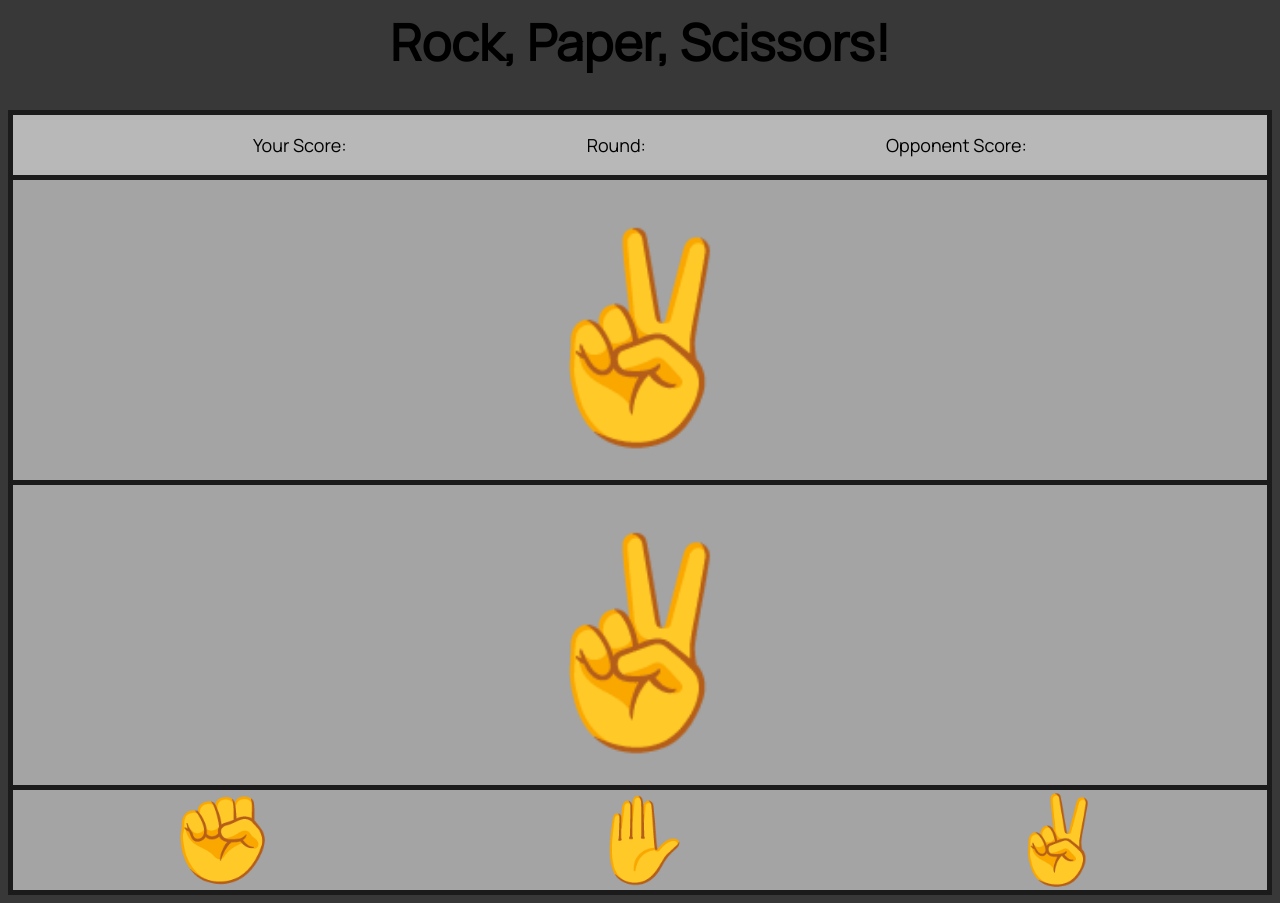
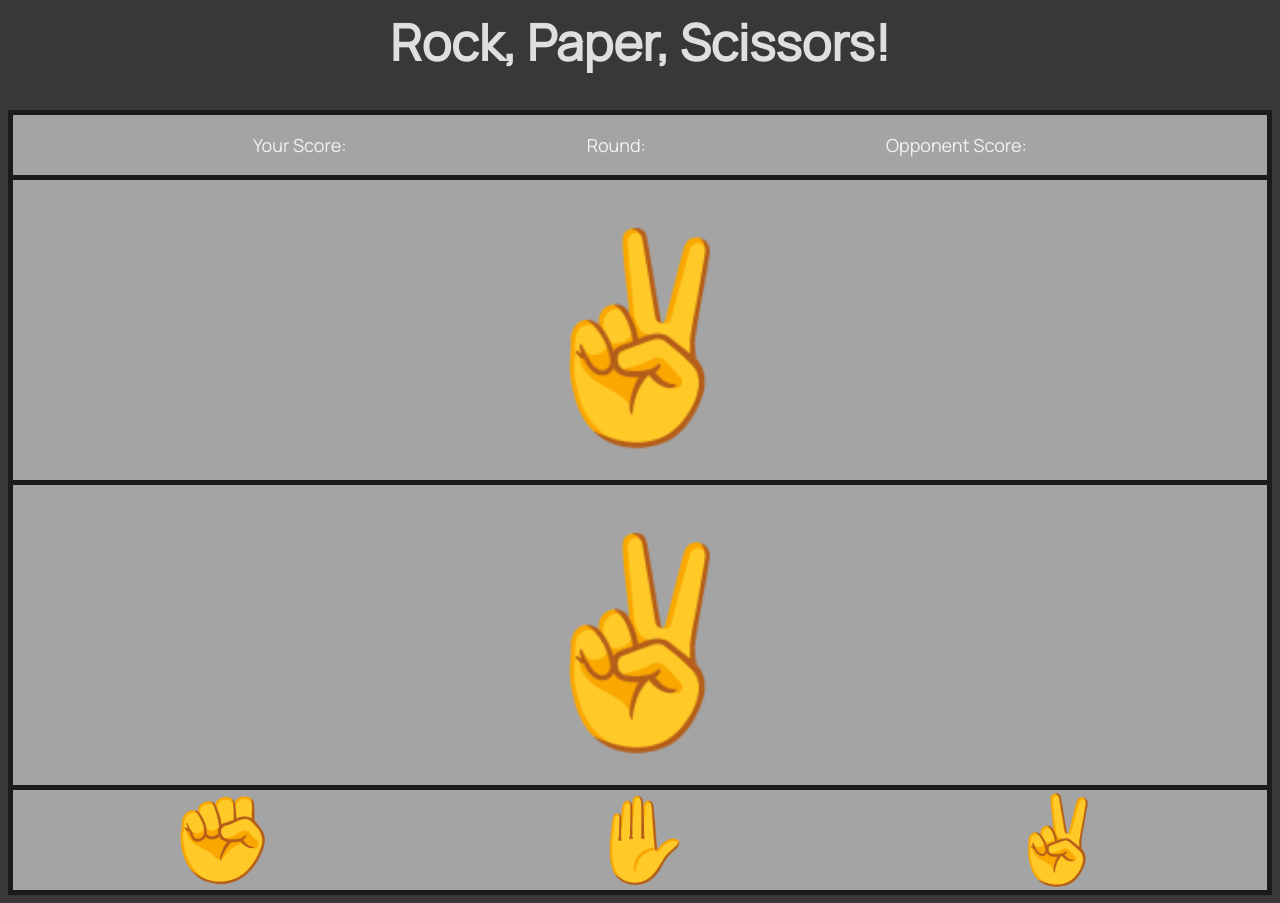
Before and after one commit to bbasy/js-rps-game, a plain HTML site: page index.html in a window 1280 px wide. Drawn offline with Linux system fonts and the light colour scheme.

Commit message:
CSS Styling

```diff
--- a/css/style.css
+++ b/css/style.css
@@ -12,6 +12,7 @@ header {
 
 header h1 {
   margin-top: 0;
+  color: #DFDFDF;
 }
 
 main .content {
@@ -27,7 +28,11 @@ main .content {
   border: 5px solid #1B1B1B;
   border-bottom: 0px;
   justify-content: space-evenly;
-  background-color: #B8B8B8;
+  background-color: #A4A4A4;
+}
+
+#scoreboard p {
+  color: #F2F2F2;
 }
 
 .displaySelection {
```
